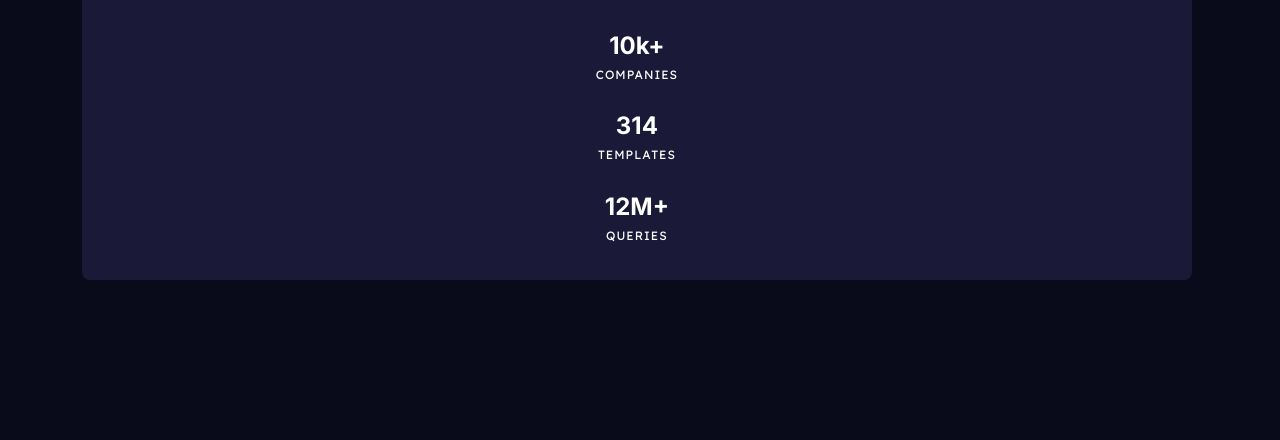
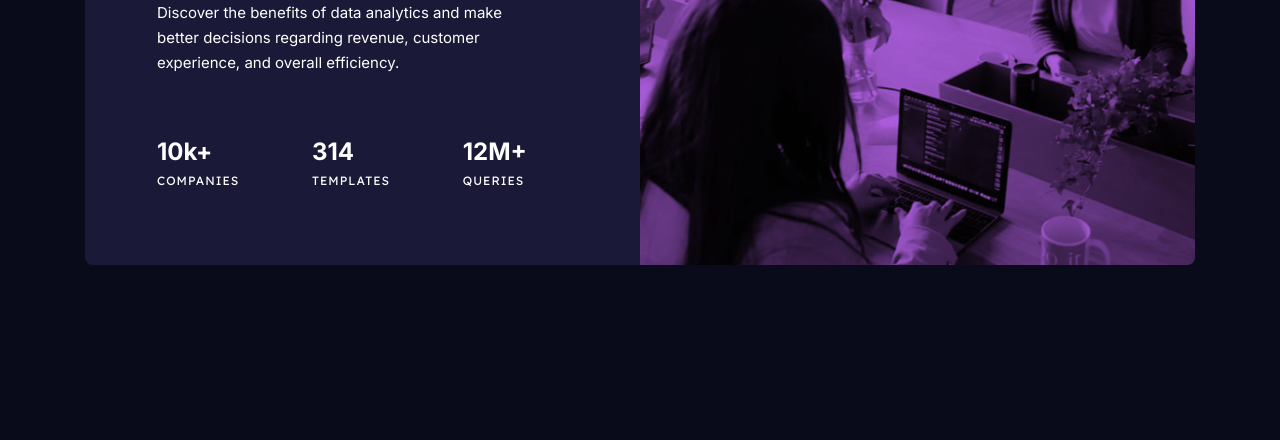
Before and after one commit to solvman/stats-preview-card-component-main, a plain HTML site: page index.html in a window 1280 px wide. Shown: the part 360-800 px from the top of the page. Drawn offline with Linux system fonts and the light colour scheme.

Commit message:
Desktop design

```diff
--- a/style.css
+++ b/style.css
@@ -27,15 +27,6 @@
 
   --border-radius-default: 0.5rem;
 }
-
-/* --font-size-small: 0.75rem;
---font-size-medium: 0.9375rem;
---font-szie-large: 1.5rem;
---font-size-x-large: 2.25rem;
-
---line-height-small: 1.5rem;
---line-height-medium: 1.5rem;
---line-height-x-large: 2.75rem; */
 
 /* Resets */
 
@@ -98,7 +89,7 @@ body {
 }
 
 .analytics__body {
-  margin: 1rem auto;
+  margin: 1rem 0;
 }
 
 .stats {
@@ -126,3 +117,43 @@ body {
 section.stats > section:last-child {
   text-transform: uppercase;
 }
+
+/* Media query */
+
+@media (min-width: 800px) {
+  :root {
+    --font-size-x-large: 2.25rem;
+    --line-height-x-large: 2.75rem;
+  }
+
+  body {
+    height: 100vh;
+    display: grid;
+    place-content: center;
+    text-align: left;
+  }
+
+  .card {
+    display: grid;
+    grid-template-columns: 1fr 1fr;
+  }
+
+  .analytics {
+    padding: 4.5rem;
+  }
+
+  .analytics__img {
+    order: 1;
+  }
+
+  .stats {
+    margin-top: 4rem;
+    flex-direction: row;
+    justify-content: space-between;
+  }
+
+  .analytics__body,
+  .stats {
+    max-width: 90%;
+  }
+}
```
